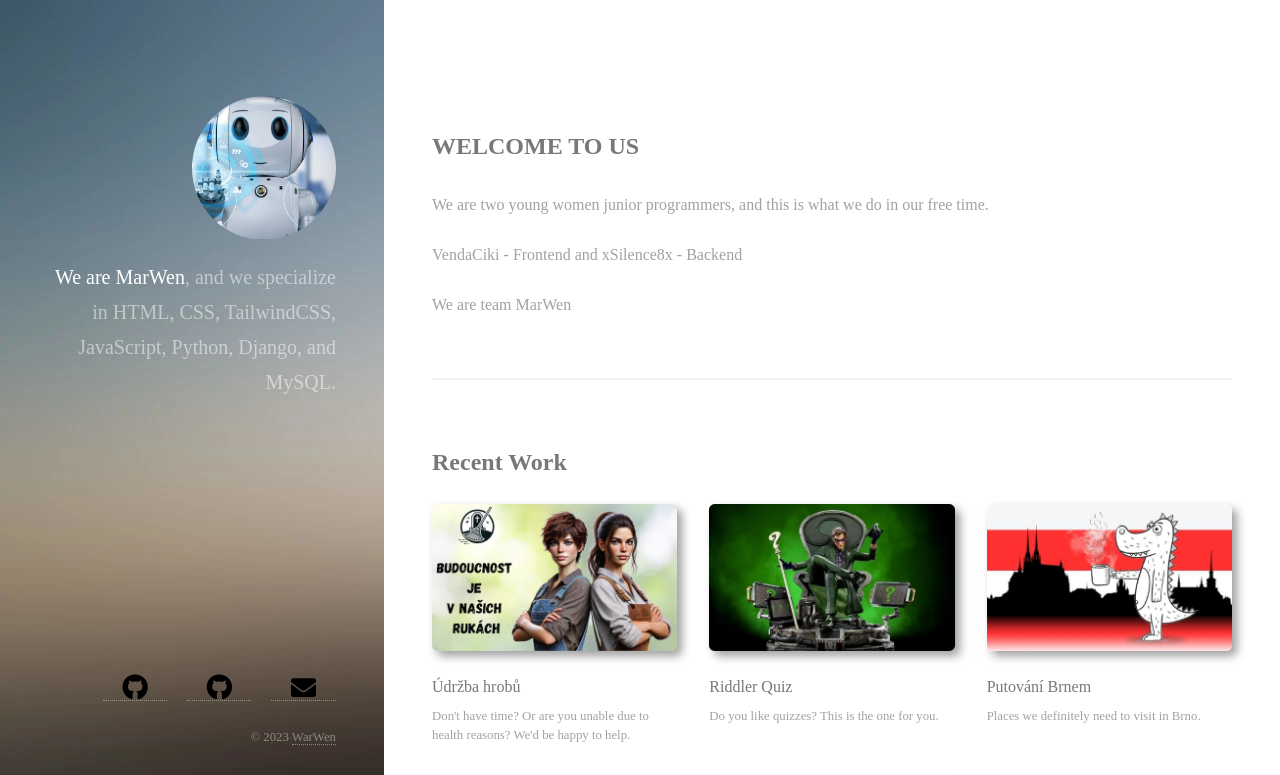
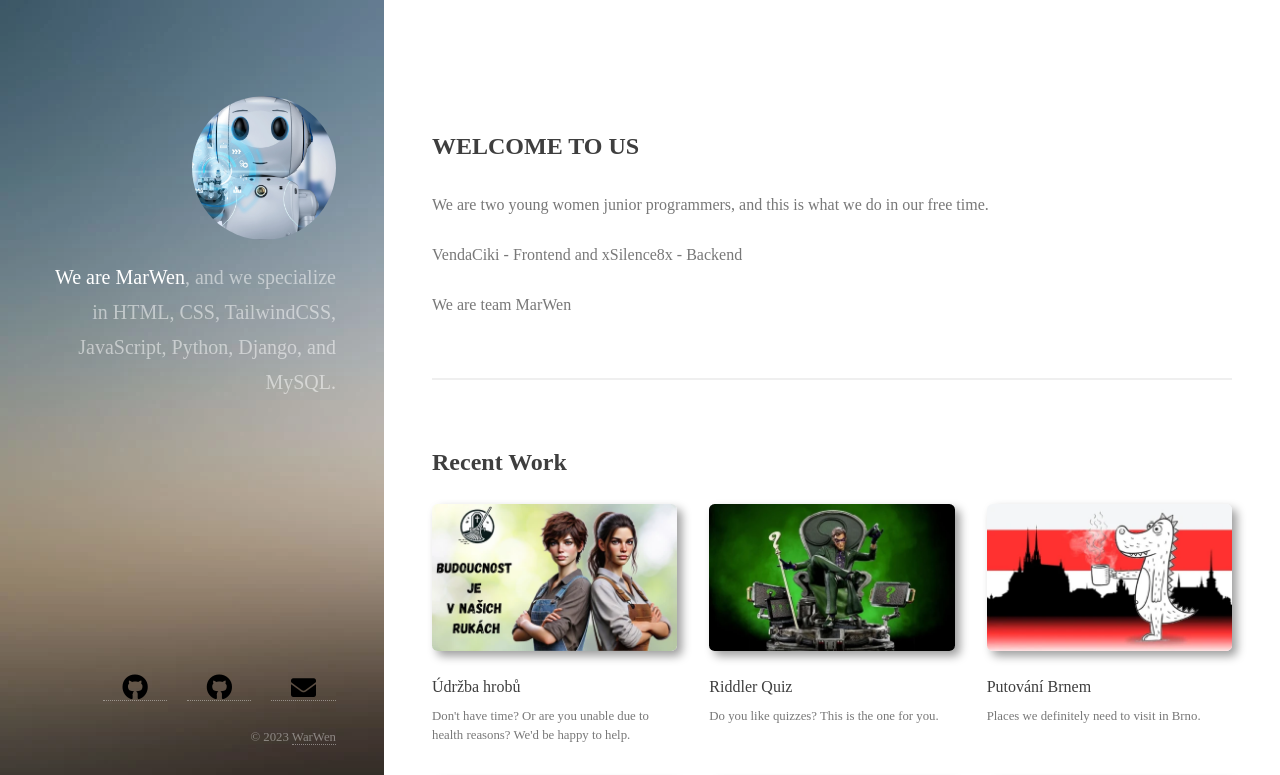
Before and after one commit to Mar6Wen8/MarWen, a plain HTML site: page index.html in a window 1280 px wide. Shown: the top 775 px of the page. Drawn offline with Linux system fonts and the light colour scheme.

Commit message:
Update main.css

```diff
--- a/assets/css/main.css
+++ b/assets/css/main.css
@@ -13,7 +13,7 @@ body {
 	line-height: 1;
 	-webkit-text-size-adjust: none;
 	cursor: default;
-	color: #a2a2a2;
+	color: #787878;
 	font-family: "Source Sans Pro", Helvetica, sans-serif;
 	font-size: 16pt;
 	font-weight: 400;
@@ -82,7 +82,7 @@ p {
 }
 
 h1, h2, h3, h4, h5, h6 {
-	color: #787878;
+	color: #3e3e3e;
 	font-weight: 400;
 	line-height: 1em;
 	margin: 0 0 1em 0;
```
